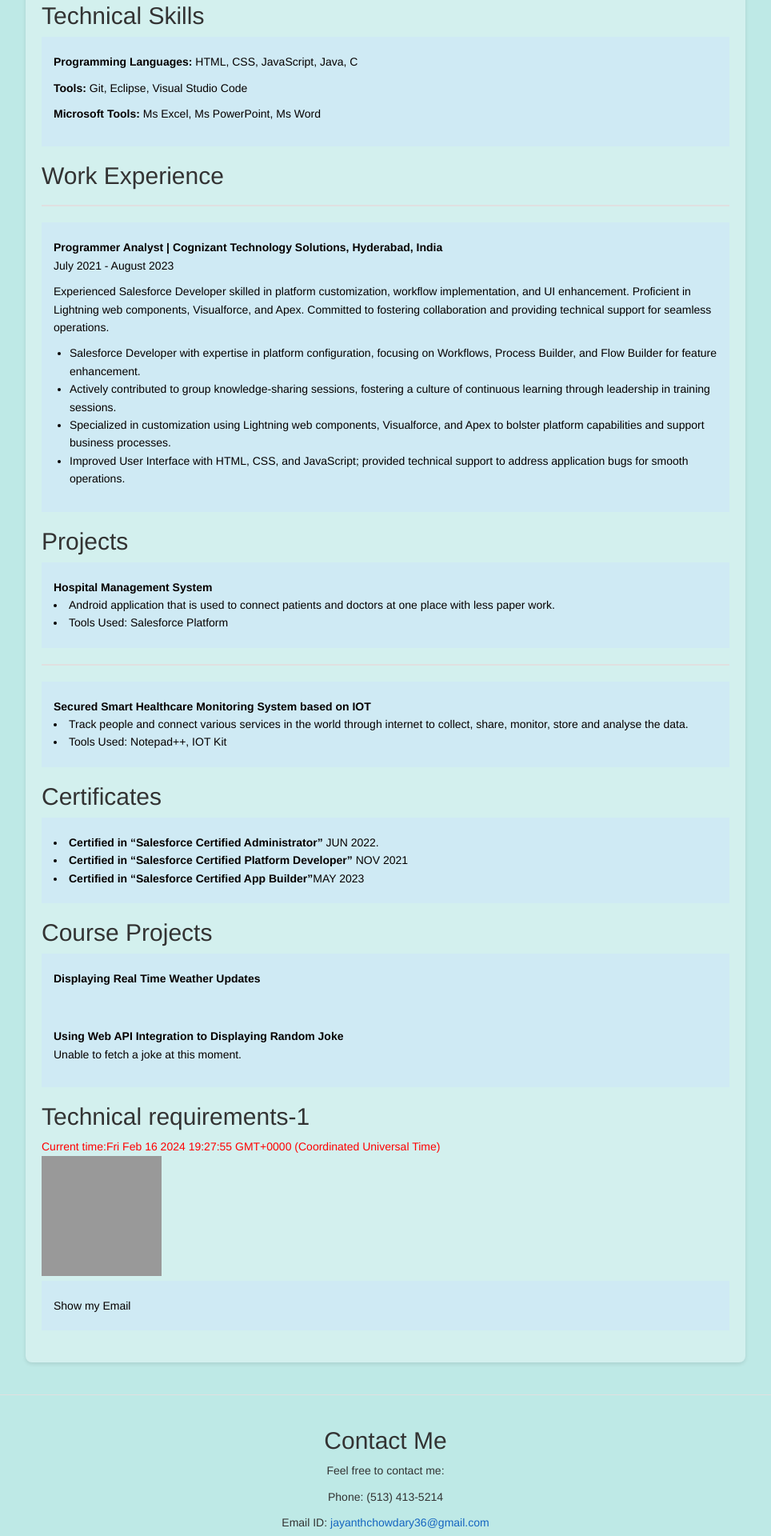
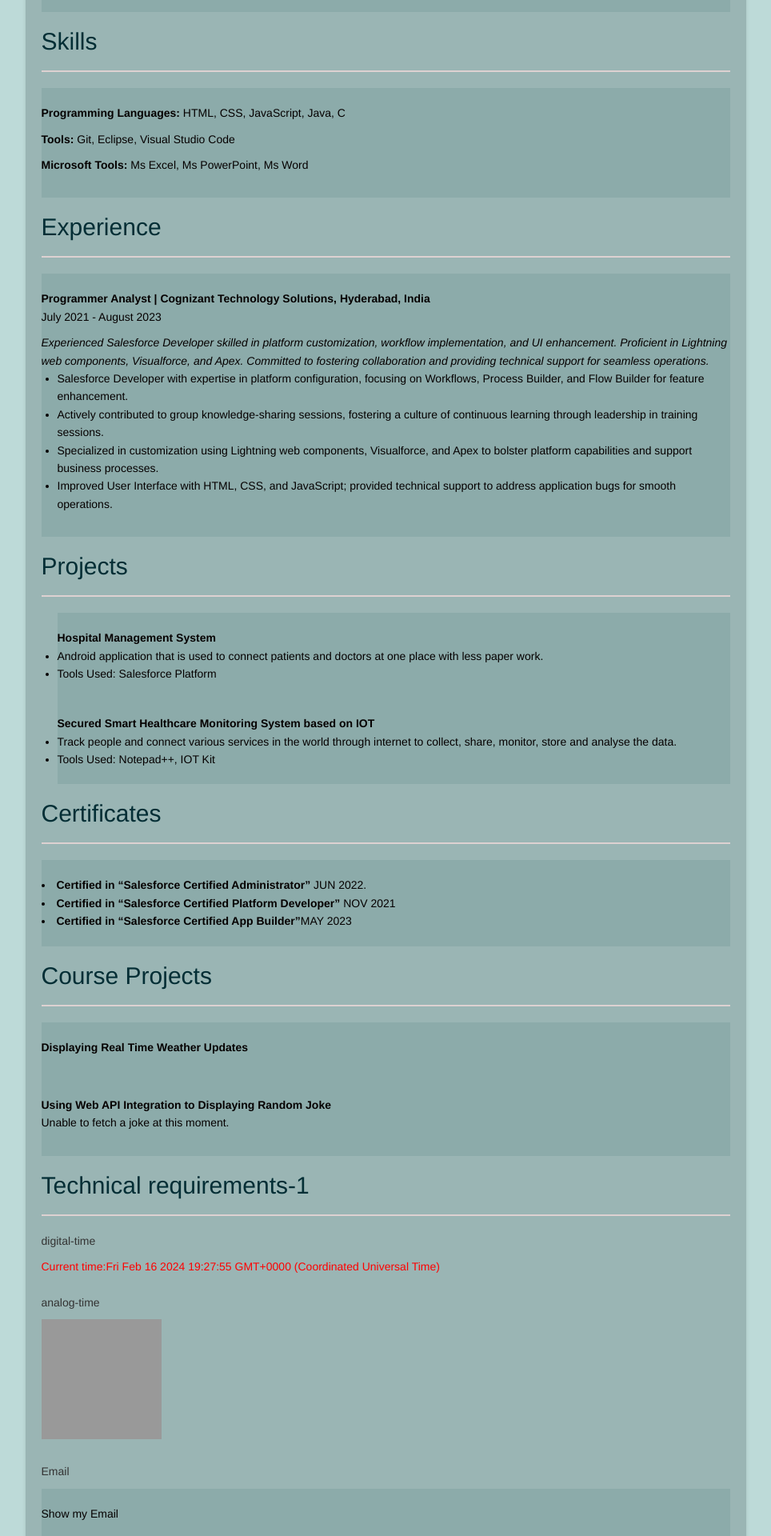
Before and after one commit to jagarljh/jagarljh.github.io, a plain HTML site: page index.html in a window 1280 px wide. Shown: the part 880-2800 px from the top of the page at 80% size, without its empty margins (158-1122 px from the left). Drawn offline with nearby package versions, Linux system fonts and the light colour scheme; no server answers; a script that the page names is missing.

Commit message:
Update index.html

```diff
--- a/index.html
+++ b/index.html
@@ -17,45 +17,41 @@
     <script src="https://unpkg.com/@babel/standalone@7/babel.min.js"></script>
     <style>
         :root {
-            --mainTextColor: #333;
-            --mainLinkColor: #1565c0;
-            --mainBorderColor: #e0e0e0;
-            --mainBgColor: #bee9e6;
+            --TextColorMain: #333;
+            --LinkColorMain: #1565c0;
+            --BorderColorMain: #ddd1d1;
+            --BGMainColor: #bddad8;
 
             --fontfamily: Garamond;
         }
 
         * {
+            font-family: var(--fontFamily);
+            box-sizing: border-box;
             margin: 0;
             padding: 0;
-            box-sizing: border-box;
-            font-family: var(--fontFamily);
         }
 
         body {
-            background-color: var(--mainBgColor);
-            color: var(--mainTextColor);
+            padding: 20px;
+            color: var(--TextColorMain);
             line-height: 1.6;
-            padding: 20px;
+            background-color: var(--BGMainColor);
         }
 
         a {
-            color: var(--mainLinkColor);
             text-decoration: none;
-        }
-
-        a:hover {
-            text-decoration: underline;
+            color: var(--LinkColorMain);
         }
 
 
         #container--main {
-            max-width: 900px;
-            margin: auto;
-            background: #d3f0ee;
-            box-shadow: 0 2px 5px rgba(0, 0, 0, 0.1);
             padding: 20px;
             border-radius: 8px;
+            max-width: 901px;
+            box-shadow: 0 2px 5px rgba(0, 0, 0, 0.1);
+            margin: auto;
+            background: #9ab5b4;
         }
 
         .section--page {
@@ -77,6 +73,10 @@
             overflow: hidden;
         }
 
+        .navbar-nav .nav-link:hover {
+            background-color: var(--BorderColorMain);
+        }
+
         .navbar-nav .nav-link {
             padding: 10px 15px;
             border-radius: 4px;
@@ -84,12 +84,8 @@
             transition: background-color 0.2s ease-in-out;
         }
 
-        .navbar-nav .nav-link:hover {
-            background-color: var(--mainBorderColor);
-        }
-
-        .line-break {
-            background-color: var(--mainBorderColor);
+        .the-line-breaker {
+            background-color: var(--BorderColorMain);
             height: 2px;
             margin: 20px 0;
         }
@@ -103,11 +99,45 @@
             overflow: hidden;
             border-right: 2px solid hsl(0, 0%, 80%);
             white-space: nowrap;
-            animation: typewriter 4s steps(44) 1s 1 normal both,
-                blinkTextCursor 500ms infinite;
+            animation: animationwriter 4s steps(44) 1s 1 normal both,
+                CursorToBlinkText 500ms infinite;
         }
 
-        @keyframes typewriter {
+
+
+        .mybg-color-1 {
+            background-color: #8cabaa;
+            color: #050000;
+        }
+
+        a:hover {
+            text-decoration: underline;
+        }
+
+        .container-main-bt {
+            padding-top: 20px;
+            padding-bottom: 20px;
+        }
+
+        footer#contact-info {
+            padding: 20px;
+            text-align: center;
+            margin-top: 40px;
+            border-top: 1px solid var(--BorderColorMain);
+            background-color: var(--BGMainColor);
+        }
+
+        @keyframes CursorToBlinkText {
+            from {
+                border-right-color: hsl(0, 0%, 80%);
+            }
+
+            to {
+                border-right-color: transparent;
+            }
+        }
+
+        @keyframes animationwriter {
             from {
                 width: 0;
             }
@@ -117,46 +147,18 @@
             }
         }
 
-        @keyframes blinkTextCursor {
-            from {
-                border-right-color: hsl(0, 0%, 80%);
-            }
-
-            to {
-                border-right-color: transparent;
-            }
-        }
-
-        .bg-1 {
-            background-color: #cfeaf4;
-            color: #050000;
-        }
-
-        .container-fluid {
-            padding-top: 20px;
-            padding-bottom: 20px;
-        }
-
-        footer#contact-info {
-            background-color: var(--mainBgColor);
-            padding: 20px;
-            text-align: center;
-            border-top: 1px solid var(--mainBorderColor);
-            margin-top: 40px;
-        }
-
-        @media (max-width: 768px) {
-            .section--page {
-                padding-top: 1em;
-                padding-bottom: 1em;
+        @media (max-width: 769px) {
+            .navbar-nav .nav-link {
+                margin: 5px 0;
             }
 
             .navbar {
                 flex-direction: column;
             }
 
-            .navbar-nav .nav-link {
-                margin: 5px 0;
+            .section--page {
+                padding-top: 1em;
+                padding-bottom: 1em;
             }
         }
     </style>
@@ -164,27 +166,23 @@
 
 <body>
     <div id="container--main" class="container">
-        <nav class="navbar navbar-expand-lg navbar-light bg-light">
+        <nav class="navbar navbar-expand-lg navbar-dark mybg-color-1">
             <a class="navbar-brand" href="#About">About<span class="sr-only">(current)</a>
-            <button class="navbar-toggler" type="button" data-toggle="collapse" data-target="#navbarNavAltMarkup"
-                aria-controls="navbarNavAltMarkup" aria-expanded="false" aria-label="Toggle navigation">
-                <span class="navbar-toggler-icon"></span>
-            </button>
             <div>
                 <div class="navbar-nav">
                     <a class="nav-item nav-link active" href="#qualifications">Qualifications </span></a>
-                    <a class="nav-item nav-link" href="#technical-skills">Technical Skills</a>
-                    <a class="nav-item nav-link" href="#work-Experience">Work Experience</a>
+                    <a class="nav-item nav-link" href="#technical-skills">Skills</a>
+                    <a class="nav-item nav-link" href="#work-Experience">Experience</a>
                     <a class="nav-item nav-link" href="#projects">Projects</a>
                     <a class="nav-item nav-link" href="#certificates">Certificates</a>
-                    <a class="nav-item nav-link disabled" href="waph.html">Course Introduction</a>
+                    <a class="nav-item nav-link disabled" href="waph.html">waph</a>
                 </div>
             </div>
         </nav>
 
         <section id="About" class="section--page text-center">
             <div id="wrapper--hero" class="section--page">
-                <div class="container-fluid bg-1 text-center">
+                <div class="container-main-bt mybg-color-1 text-center">
                     <img id="profile-pic" src="./images/headshot.jpg" alt="JAYANTH JAGARLAMUDI">
                     <div>
                         <h1 class="test">JAYANTH JAGARLAMUDI</h1>
@@ -204,35 +202,37 @@
         </section>
 
         <section id="qualifications" class="section--page">
-            <h2>Qualifications</h2>
-            <div class="container-fluid bg-1">
-                <p><strong>Master of Science, Information Technology </strong> August 2023 – May 2025</p>
-                <p>University of Cincinnati, Cincinnati, Ohio, United States</p>
+            <h2 style="color: hsl(189, 89%, 11%)">Qualifications</h2>
+            <div class="the-line-breaker"></div>
+            <div class="container-main-bt mybg-color-1">
+                <p><strong> Master of Science, Information Technology </strong> August 2023 – May 2025</p>
+                <p> University of Cincinnati, Cincinnati, Ohio, United States</p>
                 <br>
                 <p><strong> Bachelors of Technology, Electrical and Electronics Engineering </strong> August 2017 - July
                     2021</p>
-                <p>CMR College of Engineering &Technology, Hyderabad, Telangana, India</p>
+                <p> CMR College of Engineering &Technology, Hyderabad, Telangana, India</p>
             </div>
 
         </section>
 
         <section id="technical-skills" class="section--page">
-            <h2>Technical Skills</h2>
-
-            <div id="skills-app" class="container-fluid bg-1"></div>
+            <h2 style="color: hsl(189, 89%, 11%)">Skills</h2>
+            <div class="the-line-breaker"></div>
+            <div id="skills-app" class="container-main-bt mybg-color-1"></div>
 
         </section>
 
         <section id="work-Experience" class="section--page">
-            <h2>Work Experience</h2>
+            <h2 style="color: hsl(189, 89%, 11%)">Experience</h2>
 
-            <div class="line-break"></div>
-            <div class="container-fluid bg-1">
+            <div class="the-line-breaker"></div>
+            <div class="container-main-bt mybg-color-1">
                 <strong> Programmer Analyst | Cognizant Technology Solutions, Hyderabad, India </strong>
                 <p>July 2021 - August 2023</p>
-                <p>Experienced Salesforce Developer skilled in platform customization, workflow implementation, and UI
+                <i> Experienced Salesforce Developer skilled in platform customization, workflow implementation, and UI
                     enhancement. Proficient in Lightning web components, Visualforce, and Apex. Committed to fostering
-                    collaboration and providing technical support for seamless operations.</p>
+                    collaboration and providing technical support for seamless operations.</i>
+                <br>
                 <ul>
                     <li>Salesforce Developer with expertise in platform configuration, focusing on Workflows, Process
                         Builder, and Flow Builder for feature enhancement.</li>
@@ -247,28 +247,32 @@
         </section>
 
         <section id="projects" class="section--page">
-            <h2>Projects</h2>
+            <h2 style="color: hsl(189, 89%, 11%)">Projects</h2>
+            <div class="the-line-breaker"></div>
+            <ul>
+                <div class="container-main-bt mybg-color-1">
+                    <strong> Hospital Management System</strong>
+                    <li>Android application that is used to connect patients and doctors at one place with less paper
+                        work.
+                    </li>
+                    <li>Tools Used: Salesforce Platform </li>
+                </div>
 
-            <div class="container-fluid bg-1">
-                <strong>Hospital Management System</strong>
-                <li>Android application that is used to connect patients and doctors at one place with less paper work.
-                </li>
-                <li>Tools Used: Salesforce Platform </li>
-            </div>
-            <div class="line-break"></div>
-            <div class="container-fluid bg-1">
-                <strong>Secured Smart Healthcare Monitoring System based on IOT</strong>
-                <li>Track people and connect various services in the world through internet to collect, share, monitor,
-                    store and analyse the data.</li>
-                <li>Tools Used: Notepad++, IOT Kit</li>
-            </div>
+                <div class="container-main-bt mybg-color-1">
+                    <strong> Secured Smart Healthcare Monitoring System based on IOT</strong>
+                    <li>Track people and connect various services in the world through internet to collect, share,
+                        monitor,
+                        store and analyse the data.</li>
+                    <li>Tools Used: Notepad++, IOT Kit</li>
+                </div>
+            </ul>
 
         </section>
 
         <section id="certificates" class="section--page">
-            <h2>Certificates</h2>
-
-            <div class="container-fluid bg-1">
+            <h2 style="color: hsl(189, 89%, 11%)">Certificates</h2>
+            <div class="the-line-breaker"></div>
+            <div class="container-main-bt mybg-color-1">
                 <li><strong>Certified in “Salesforce Certified Administrator”</strong> JUN 2022.</li>
                 <li><strong>Certified in “Salesforce Certified Platform Developer”</strong> NOV 2021</li>
                 <li><strong>Certified in “Salesforce Certified App Builder”</strong>MAY 2023</li>
@@ -277,11 +281,12 @@
         </section>
 
         <section id="course-projects" class="section--page">
-            <h2>Course Projects</h2>
-            <div class="container-fluid bg-1"> <strong>Displaying Real Time Weather Updates</strong>
+            <h2 style="color: hsl(189, 89%, 11%)">Course Projects</h2>
+            <div class="the-line-breaker"></div>
+            <div class="container-main-bt mybg-color-1"> <strong>Displaying Real Time Weather Updates</strong>
                 <p id="weather"></p>
             </div>
-            <div class="container-fluid bg-1"><strong>Using Web API
+            <div class="container-main-bt mybg-color-1"><strong>Using Web API
                     Integration to Displaying Random Joke</strong>
 
                 <p id="joke-container"></p>
@@ -289,18 +294,22 @@
         </section>
 
         <section id="Technical requirements-1" class="section--page">
-            <h2>Technical requirements-1</h2>
-            <div id="digit-clock" style="color: red;"></div>
+            <h2 style="color: hsl(189, 89%, 11%)">Technical requirements-1</h2>
+            <div class="the-line-breaker"></div>
+            <p>digital-time</p>
+            <div id="digital-time-clock" style="color: red;"></div>
             <script>
-                function displayTime() {
-                    document.getElementById('digit-clock').innerHTML = "Current time:" + new Date();
+                function displayDigitalTime() {
+                    document.getElementById('digital-time-clock').innerHTML = "Current time:" + new Date();
                 }
-                setInterval(displayTime, 500);
+                setInterval(displayDigitalTime, 500);
             </script>
-            <div> <canvas id="analog-clock" width="150" height="150" style="background-color:#999"></canvas>
+            <br>
+            <p>analog-time</p>
+            <div> <canvas id="analog-time-clock" width="150" height="150" style="background-color:#999"></canvas>
                 <script src="https://waph-uc.github.io/clock.js"></script>
                 <script>
-                    var canvas = document.getElementById("analog-clock");
+                    var canvas = document.getElementById("analog-time-clock");
 
                     var ctx = canvas.getContext("2d");
 
@@ -309,8 +318,8 @@
                     ctx.translate(radius, radius);
                     radius = radius * 0.9;
 
-                    setInterval(drawClock, 1000);
-                    function drawClock() {
+                    setInterval(ClockDraw, 1000);
+                    function ClockDraw() {
                         drawFace(ctx, radius);
 
                         drawNumbers(ctx, radius);
@@ -318,10 +327,12 @@
                         drawTime(ctx, radius);
                     }</script>
             </div>
-            <div class="container-fluid bg-1">
-                <div id="email" onclick="showhideEmail()">Show my Email</div>
+            <br>
+            <p>Email</p>
+            <div class="container-main-bt mybg-color-1">
+                <div id="email-id" onclick="EmailHidden()">Show my Email</div>
                 <script>var shown = false;
-                    function showhideEmail() {
+                    function EmailHidden() {
                         if (shown) {
                             document.getElementById("email").innerHTML = "Show my email";
                             shown = false;
@@ -332,7 +343,7 @@
                                 "mail. uc.edu'>jagarljh" +
                                 "@" +
                                 "mail.uc.edu</a>";
-                            document.getElementById("email").innerHTML = myemail;
+                            document.getElementById("email-id").innerHTML = myemail;
                             shown = true;
                         }
                     }
@@ -353,10 +364,10 @@
             const weatherApiKey = 'e4bc361b15654fc7966f6590eca739a2';
             const weatherServiceUrl = `https://api.weatherbit.io/v2.0/current?&key=${weatherApiKey}&city=Cincinnati&country=US`;
 
-            $.get(weatherServiceUrl, function (response) {
-                const currentTemperature = response.data[0].temp;
-                const weatherCondition = response.data[0].weather.description;
-                $('#weather').html(`The Current Temperature in Cincinnati: ${currentTemperature}°C, ${weatherCondition}`);
+            $.get(weatherServiceUrl, function (res) {
+                const currentTemperature = res.data[0].temp;
+                const weatherCondition = res.data[0].weather.description;
+                $('#weather').html(`The Current Temperature and weather condition in Cincinnati: ${currentTemperature}°C, ${weatherCondition}`);
             });
         });
 
@@ -364,8 +375,8 @@
         function retrieveHumor() {
             $.get({
                 url: 'https://v2.jokeapi.dev/joke/Any',
-                success: function (response) {
-                    const humor = response.setup ? `${response.setup} ${response.delivery}` : response.joke;
+                success: function (res) {
+                    const humor = res.setup ? `${res.setup} ${res.delivery}` : res.joke;
                     $('#joke-container').html(humor);
                 },
                 error: function () {
```
